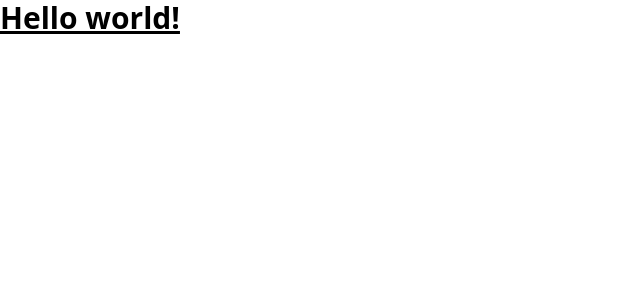
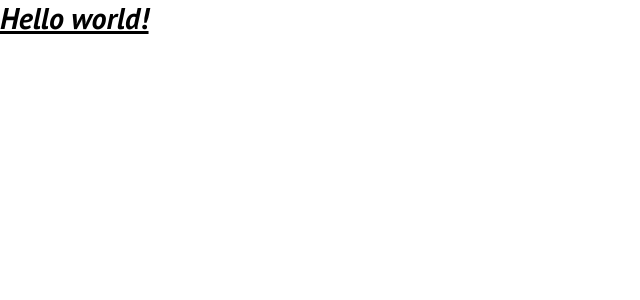
Before and after one commit to DemonDis/nextJS_FSD, a Next.js app: page / in a window 1280 px wide. Shown: the top 300 px of the page, without its empty margins (0-640 px from the left). Built offline with nearby package versions, Linux system fonts and the light colour scheme.

Commit message:
:construction: global style

```diff
--- /dev/null
+++ b/src/app/styles/global.scss
@@ -0,0 +1,4 @@
+
+html {
+    font-family: 'PTSansWebBoldItalic';
+}
--- a/src/app/styles/index.scss
+++ b/src/app/styles/index.scss
@@ -3,3 +3,6 @@
 
 // VENDORS
 @import 'vendors/tailwind';
+
+// GLOBAL STYLE
+@import "./global.scss";
```
Also changed, not shown: src/app/index.scss (line endings or trailing spaces).
